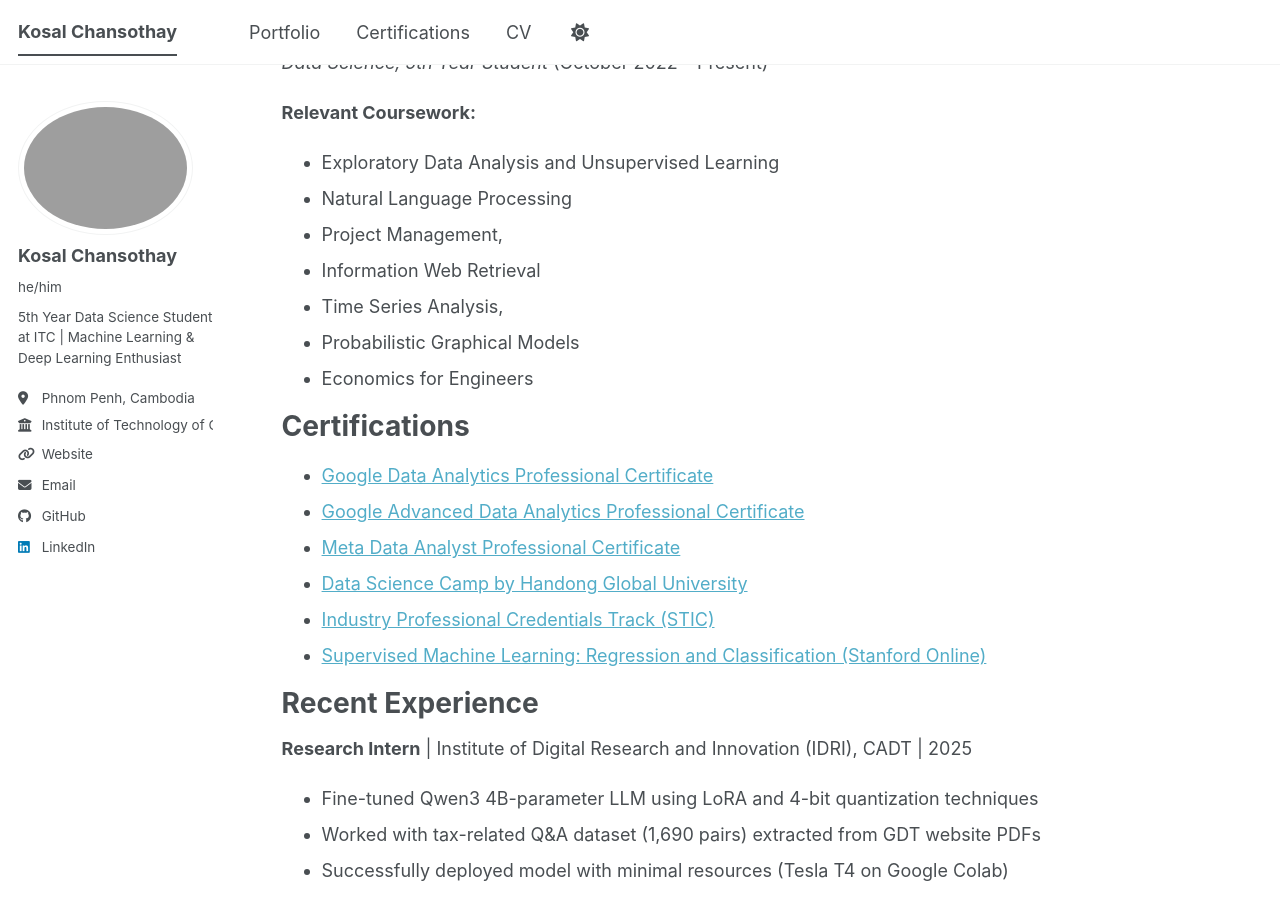
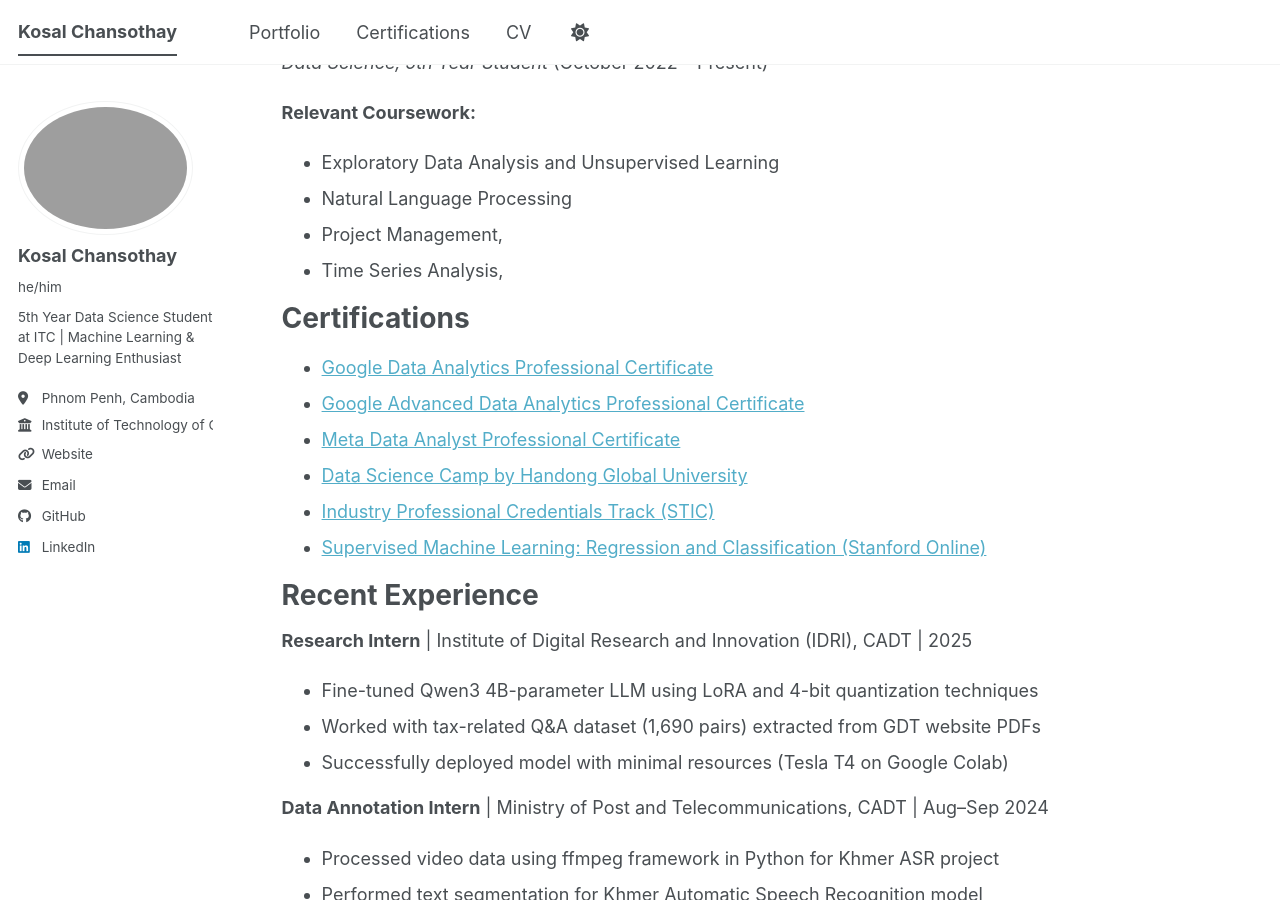
Before and after one commit to KosalChansothay/kosalchansothay.github.io, a Jekyll site: the page built from _pages/about.md, in a window 1280 px wide and 900 px high, scrolled down 610 px. Built offline with Jekyll 4.4.1, drawn with Linux system fonts in a browser that asks for light colours; a script bundle is joined from its source files by our own code; library files that are not in the unit come from our copies.

Commit message:
rm in about.md

```diff
--- a/_pages/about.md
+++ b/_pages/about.md
@@ -27,10 +27,7 @@ Education
 - Exploratory Data Analysis and Unsupervised Learning
 - Natural Language Processing
 - Project Management,
-- Information Web Retrieval
 - Time Series Analysis,
-- Probabilistic Graphical Models
-- Economics for Engineers
 
 Certifications
 ======
```
